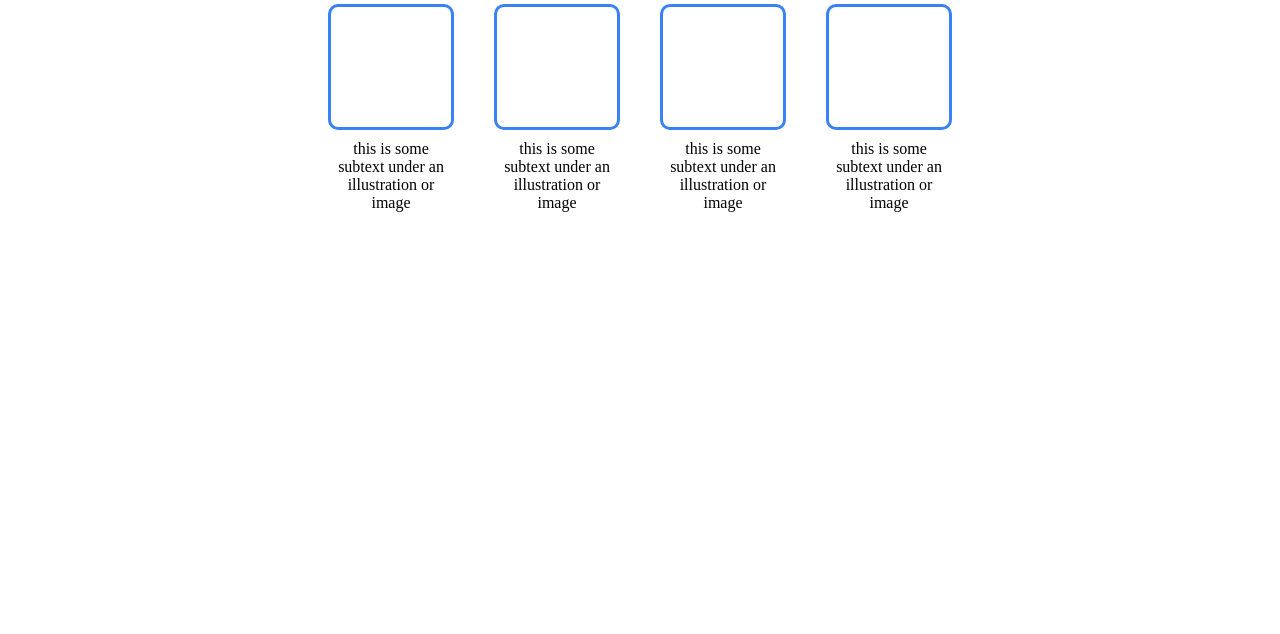
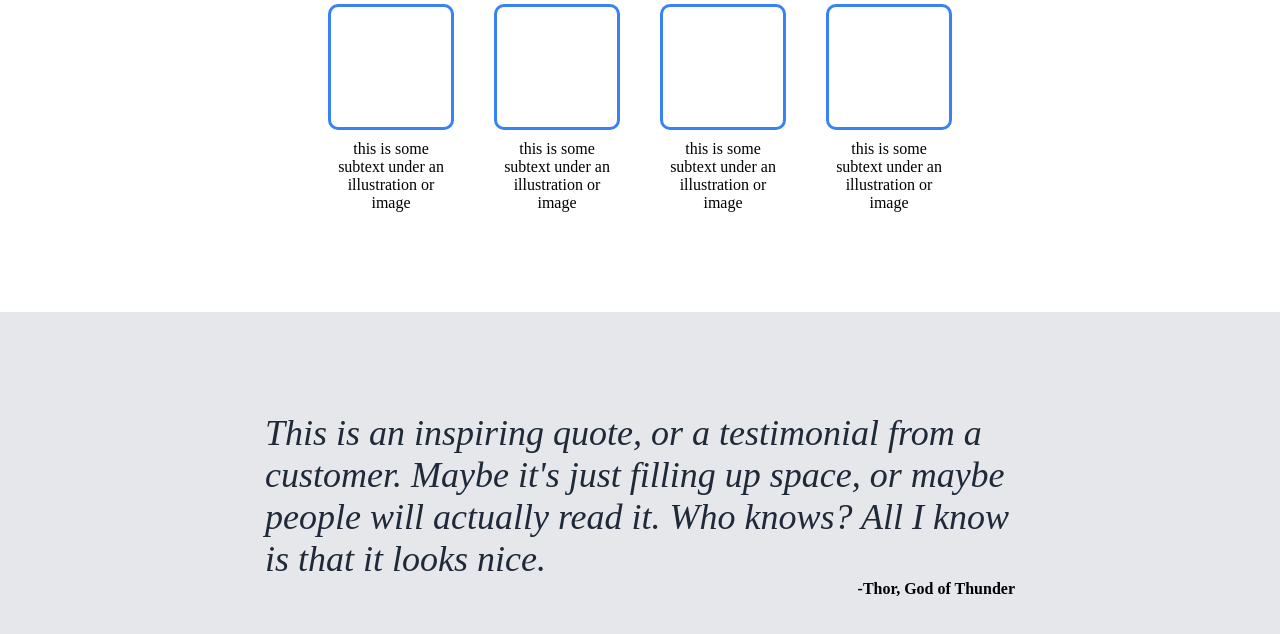
Before and after one commit to artyomlogvin/odin-landing-page, a plain HTML site: page index.html in a window 1280 px wide. Shown: the part 558-1192 px from the top of the page. Before the commit the page ends 870 px from the top, so only its background shows below. Drawn offline with Linux system fonts and the light colour scheme.

Commit message:
Complete quote section

```diff
--- a/index.html
+++ b/index.html
@@ -52,5 +52,16 @@
         </div>
       </div>
     </div>
+
+    <div class="quote-container">
+      <div class="quote-subcontainer">
+        <p class="quote">
+          This is an inspiring quote, or a testimonial from a customer. Maybe
+          it's just filling up space, or maybe people will actually read it. Who
+          knows? All I know is that it looks nice.
+        </p>
+        <p class="author">-Thor, God of Thunder</p>
+      </div>
+    </div>
   </body>
 </html>
--- a/styles.css
+++ b/styles.css
@@ -127,3 +127,30 @@ li, .hero-subtext {
     display: flex;
     gap: 40px;
 }
+
+/*Quote section*/
+
+.quote {
+    font-size: 36px;
+    color: #1F2937;
+    font-style: italic;
+}
+
+.quote-container {
+    background-color: #E5E7EB;
+    display: flex;
+    justify-content: center;
+    align-items: center;
+    padding: 100px 200px 100px 200px;
+}
+
+.author {
+    align-self: flex-end;
+    font-weight: 900;
+}
+
+.quote-subcontainer {
+    display: flex;
+    flex-direction: column;
+    width: 750px;
+}
```
